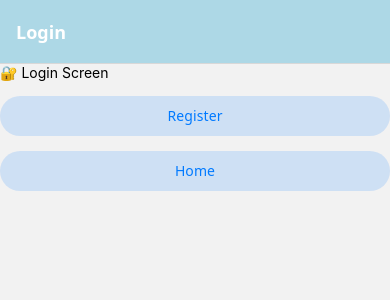
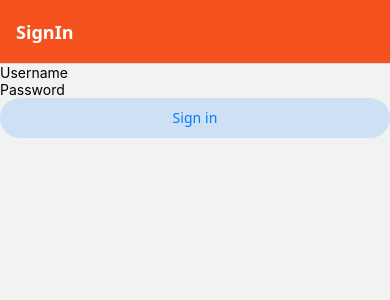
Before and after one commit to AnggaWikaNugraha/learn-rn, a React Native app: screen / in a window 390 px wide. Shown: the top 300 px of the page. Built offline with nearby package versions, Linux system fonts and the light colour scheme.

Commit message:
auth + contex reducer

```diff
--- a/App.tsx
+++ b/App.tsx
@@ -1,6 +1,6 @@
 // In App.js in a new project
 
-import * as React from 'react';
+import React, { useState } from 'react';
 import { NavigationContainer, useNavigation } from '@react-navigation/native';
 import { createNativeStackNavigator, NativeStackNavigationProp, NativeStackScreenProps } from '@react-navigation/native-stack';
 import { HomeScreen } from './src/view/ScreenHome';
@@ -10,52 +10,34 @@ import { Button } from '@react-navigation/elements';
 import { LoginScreen } from './src/view/ScreenLogin';
 import { RegisterScreen } from './src/view/ScreenRegister';
 import { HomeTabs } from './src/atoms/BottomNavigations';
+import { ProfileScreen } from './src/view/ScreenProfile';
+import { SettingsScreen } from './src/view/ScreenSettings';
+import { SignInScreen } from './src/view/ScreenSignin';
+import { SignUpScreen } from './src/view/ScreenSignup';
+import { useAuth } from './src/view/ScreenSignin/hooks/UseAuth';
+import { AuthProvider } from './src/view/ScreenSignin/state/context';
+import { HomeMainScreen } from './src/view/ScreenMainHome';
 
 
 const Stack = createNativeStackNavigator<ScreenParamsList>();
 
 export default function App() {
-  return <NavigationContainer>
-    <Stack.Navigator
-      initialRouteName="Login"
-      screenOptions={{
-        headerStyle: {
-          backgroundColor: '#f4511e',
-        },
-        headerTintColor: '#fff',
-        headerTitleStyle: {
-          fontWeight: 'bold',
-        },
-      }}
-    >
 
-      {/* Auth Group */}
-      <Stack.Group screenOptions={{ headerStyle: { backgroundColor: 'lightblue' } }}>
-          <Stack.Screen name="Login" component={LoginScreen} />
-          <Stack.Screen name="Register" component={RegisterScreen} />
-        </Stack.Group>
+  return (
+    <AuthProvider>
+      <WrapApp />
+    </AuthProvider>
+  )
+}
 
-        <Stack.Group screenOptions={{ headerStyle: { backgroundColor: 'lightgreen' } }}>
-          <Stack.Screen name="Home" component={HomeTabs} options={{ headerShown: false }} />
-          {/* <Stack.Screen name="Details" component={DetailsScreen} /> */}
-        </Stack.Group>
+const WrapApp = () => {
+  const { state } = useAuth();
 
-      {/* <Stack.Screen
-        name="Home"
-        component={HomeScreen}
-        options={{
-          // Add a placeholder button without the `onPress` to avoid flicker
-          headerRight: () => <Button>Update count</Button>,
-          headerBackTitle: 'Custom Back',
-          headerBackTitleStyle: { fontSize: 30 },
-        }}
-      />
-      <Stack.Screen
-        name="Details"
-        initialParams={{ itemId: 2 }}
-        component={DetailsScreen}
-        options={({ route }) => ({
-          title: route.params.itemId?.toString() ?? 'Details',
+  console.log(state)
+  return (
+    <NavigationContainer>
+      <Stack.Navigator
+        screenOptions={{
           headerStyle: {
             backgroundColor: '#f4511e',
           },
@@ -63,9 +45,22 @@ export default function App() {
           headerTitleStyle: {
             fontWeight: 'bold',
           },
-        })}
-      /> */}
+        }}
+      >
+        {state.userToken ? (
+          <>
+            <Stack.Screen name="Home" component={HomeMainScreen} />
+            <Stack.Screen name="Profile" component={ProfileScreen} />
+            <Stack.Screen name="Settings" component={SettingsScreen} />
+          </>
+        ) : (
+          <>
+            <Stack.Screen name="SignIn" component={SignInScreen} />
+            <Stack.Screen name="SignUp" component={SignUpScreen} />
+          </>
+        )}
 
-    </Stack.Navigator>
-  </NavigationContainer>;
+      </Stack.Navigator>
+    </NavigationContainer>
+  )
 }
--- a/src/type/ScreenParamsList.ts
+++ b/src/type/ScreenParamsList.ts
@@ -3,4 +3,8 @@ export type ScreenParamsList = {
     Details: { itemId?: number; otherParam?: string }; // Perlu parameter
     Login: undefined; // Tidak butuh parameter
     Register: undefined; // Tidak butuh parameter
+    Profile: undefined;
+    Settings: undefined;
+    SignIn: undefined;
+    SignUp: undefined;
   };
--- /dev/null
+++ b/src/view/ScreenMainHome/index.tsx
@@ -0,0 +1,7 @@
+import { Text, View } from "react-native";
+
+export const HomeMainScreen = () => (
+    <View style={{ flex: 1, alignItems: "center", justifyContent: "center" }}>
+        <Text>Home Screen</Text>
+    </View>
+);
--- /dev/null
+++ b/src/view/ScreenProfile/index.tsx
@@ -0,0 +1,7 @@
+import { Text, View } from "react-native";
+
+export const ProfileScreen = () => (
+    <View style={{ flex: 1, alignItems: "center", justifyContent: "center" }}>
+        <Text>Profile Screen</Text>
+    </View>
+);
--- /dev/null
+++ b/src/view/ScreenSettings/index.tsx
@@ -0,0 +1,7 @@
+import { Text, View } from "react-native";
+
+export const SettingsScreen = () => (
+    <View style={{ flex: 1, alignItems: "center", justifyContent: "center" }}>
+        <Text>Settings Screen</Text>
+    </View>
+);
--- /dev/null
+++ b/src/view/ScreenSignin/hooks/UseAuth.ts
@@ -0,0 +1,11 @@
+import { useContext } from "react";
+import { AuthContext } from "../state/context";
+
+// 4. Custom Hook agar mudah menggunakan AuthContext
+export const useAuth = () => {
+    const context = useContext(AuthContext);
+    if (!context) {
+        throw new Error('useAuth must be used within an AuthProvider');
+    }
+    return context;
+};
--- /dev/null
+++ b/src/view/ScreenSignin/index.tsx
@@ -0,0 +1,28 @@
+import { useState } from "react";
+import { useAuth } from "./hooks/UseAuth";
+import { TextInput, View } from "react-native";
+import { Button } from "@react-navigation/elements";
+
+export const SignInScreen = () => {
+  const [username, setUsername] = useState('');
+  const [password, setPassword] = useState('');
+
+  const { state, signIn } = useAuth();
+
+  return (
+    <View>
+      <TextInput
+        placeholder="Username"
+        value={username}
+        onChangeText={setUsername}
+      />
+      <TextInput
+        placeholder="Password"
+        value={password}
+        onChangeText={setPassword}
+        secureTextEntry
+      />
+      <Button onPress={() => signIn()}>Sign in</Button>
+    </View>
+  );
+}
--- /dev/null
+++ b/src/view/ScreenSignin/state/context.tsx
@@ -0,0 +1,45 @@
+import React, { createContext, useReducer, useEffect, useMemo } from "react";
+import { authReducer, initialState, AuthState, AuthAction } from "./reducer";
+
+interface AuthContextProps {
+    state: AuthState;
+    signIn: () => Promise<void>;
+    signOut: () => void;
+    signUp: () => Promise<void>;
+}
+
+// Inisialisasi Context
+export const AuthContext = createContext<AuthContextProps | undefined>(undefined);
+
+// Provider untuk membungkus aplikasi
+export const AuthProvider: React.FC<{ children: React.ReactNode }> = ({ children }) => {
+    const [state, dispatch] = useReducer(authReducer, initialState);
+
+    // useEffect(() => {
+    //     const bootstrapAsync = async () => {
+    //         let userToken: string | null = null;
+    //         try {
+    //             userToken = 'token'
+    //         } catch (e) {
+    //             console.error("Failed to load token", e);
+    //         }
+    //         dispatch({ type: "RESTORE_TOKEN", token: userToken });
+    //     };
+    //     bootstrapAsync();
+    // }, []);
+
+    const authContext = useMemo(
+        () => ({
+            signIn: async () => {
+                dispatch({ type: "SIGN_IN", token: "dummy-auth-token" });
+            },
+            signOut: () => dispatch({ type: "SIGN_OUT" }),
+            signUp: async () => {
+                dispatch({ type: "SIGN_IN", token: "dummy-auth-token" });
+            },
+        }),
+        []
+    );
+
+    return <AuthContext.Provider value={{ state, ...authContext }}>{children}</AuthContext.Provider>;
+};
--- /dev/null
+++ b/src/view/ScreenSignin/state/reducer.ts
@@ -0,0 +1,29 @@
+export interface AuthState {
+    isLoading: boolean;
+    isSignout: boolean;
+    userToken: string | null;
+}
+
+export type AuthAction =
+    | { type: "RESTORE_TOKEN"; token: string | null }
+    | { type: "SIGN_IN"; token: string }
+    | { type: "SIGN_OUT" };
+
+export const initialState: AuthState = {
+    isLoading: true,
+    isSignout: false,
+    userToken: null,
+};
+
+export const authReducer = (state: AuthState, action: AuthAction): AuthState => {
+    switch (action.type) {
+        case "RESTORE_TOKEN":
+            return { ...state, userToken: action.token, isLoading: false };
+        case "SIGN_IN":
+            return { ...state, isSignout: false, userToken: action.token };
+        case "SIGN_OUT":
+            return { ...state, isSignout: true, userToken: null };
+        default:
+            return state;
+    }
+};
--- /dev/null
+++ b/src/view/ScreenSignup/index.tsx
@@ -0,0 +1,7 @@
+import { Text, View } from "react-native";
+
+export const SignUpScreen = () => (
+    <View style={{ flex: 1, alignItems: "center", justifyContent: "center" }}>
+        <Text>Sign Up Screen</Text>
+    </View>
+);
```
